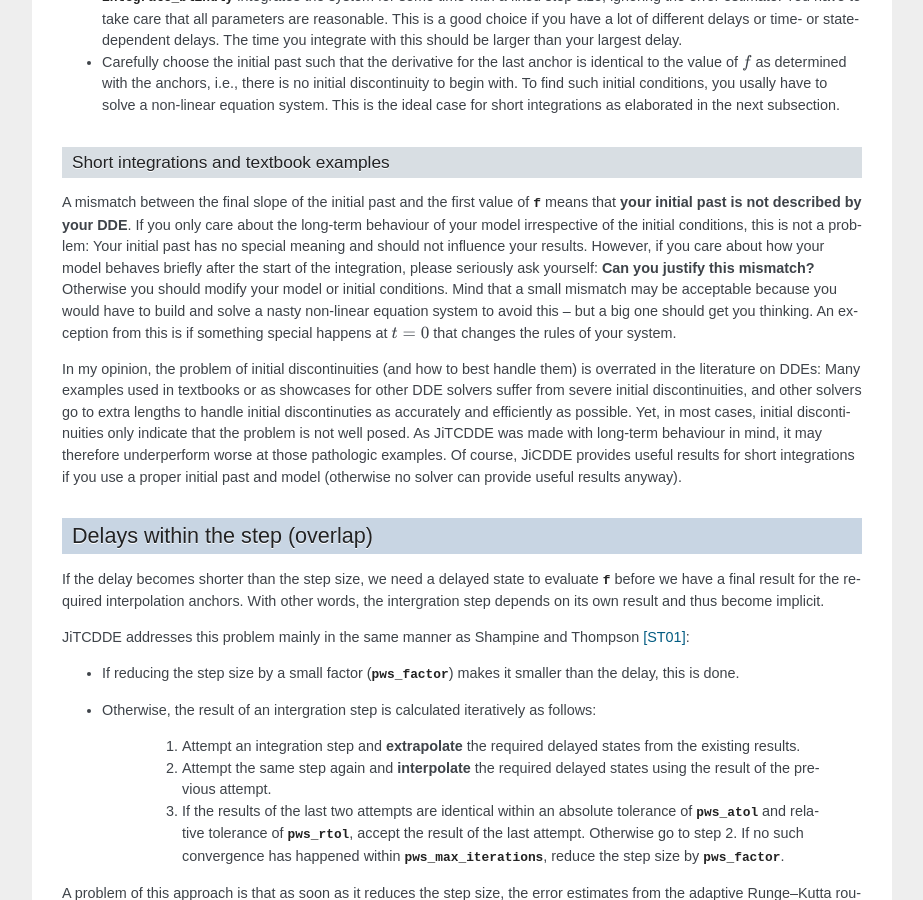
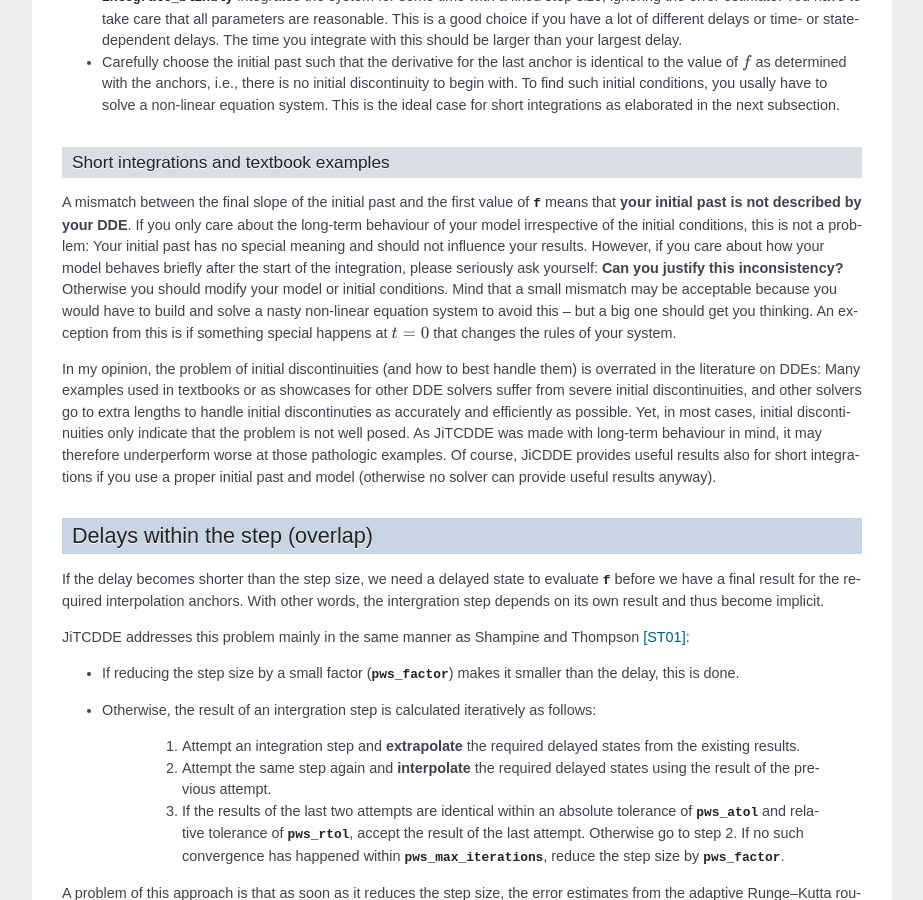
Before and after one commit to neurophysik/jitcdde, a Sphinx documentation site: the page built from docs/index.rst, in a window 1280 px wide and 900 px high, scrolled down 1750 px. Shown: the whole window, without its empty margins (198-1121 px from the left). Built offline with Sphinx 7.4.7, drawn with Linux system fonts in a browser that asks for light colours; the version number could not be read and is left out.

Commit message:
Rewording a bit.

```diff
--- a/docs/index.rst
+++ b/docs/index.rst
@@ -89,7 +89,7 @@ Short integrations and textbook examples
 A mismatch between the final slope of the initial past and the first value of `f` means that **your initial past is not described by your DDE**.
 If you only care about the long-term behaviour of your model irrespective of the initial conditions, this is not a problem:
 Your initial past has no special meaning and should not influence your results.
-However, if you care about how your model behaves briefly after the start of the integration, please seriously ask yourself: **Can you justify this mismatch?**
+However, if you care about how your model behaves briefly after the start of the integration, please seriously ask yourself: **Can you justify this inconsistency?**
 Otherwise you should modify your model or initial conditions.
 Mind that a small mismatch may be acceptable because you would have to build and solve a nasty non-linear equation system to avoid this – but a big one should get you thinking.
 An exception from this is if something special happens at :math:`t=0` that changes the rules of your system.
@@ -98,7 +98,7 @@ In my opinion, the problem of initial discontinuities (and how to best handle th
 Many examples used in textbooks or as showcases for other DDE solvers suffer from severe initial discontinuities, and other solvers go to extra lengths to handle initial discontinuties as accurately and efficiently as possible.
 Yet, in most cases, initial discontinuities only indicate that the problem is not well posed.
 As JiTCDDE was made with long-term behaviour in mind, it may therefore underperform worse at those pathologic examples.
-Of course, JiCDDE provides useful results for short integrations if you use a proper initial past and model (otherwise no solver can provide useful results anyway).
+Of course, JiCDDE provides useful results also for short integrations if you use a proper initial past and model (otherwise no solver can provide useful results anyway).
 
 
 Delays within the step (overlap)
```
